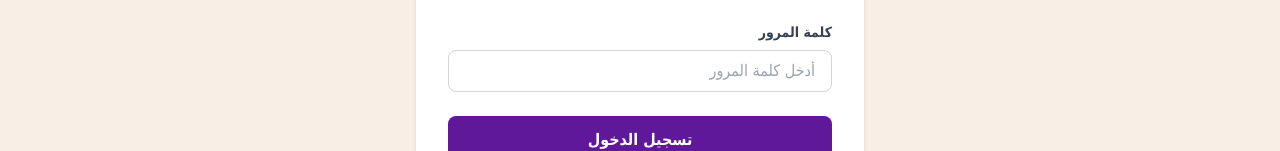
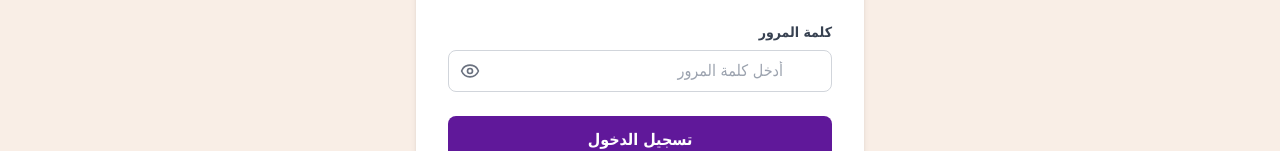
Before and after one commit to adnane-dev-rapport/Portail.web1.0, a React (Vite) app: page /login in a window 1280 px wide. Shown: the part 442-593 px from the top of the page. Built offline with nearby package versions, Linux system fonts and the light colour scheme; a web font is replaced by a local one.

Commit message:
Add password visibility toggle to Login page

```diff
--- a/client/pages/Login.tsx
+++ b/client/pages/Login.tsx
@@ -1,5 +1,6 @@
 import { Link, useNavigate } from "react-router-dom";
 import { useState } from "react";
+import { Eye, EyeOff } from "lucide-react";
 import Header from "@/components/Header";
 import { useAuth } from "@/context/AuthContext";
 
@@ -14,6 +15,7 @@ export default function Login() {
   });
   const [error, setError] = useState("");
   const [loading, setLoading] = useState(false);
+  const [showPassword, setShowPassword] = useState(false);
 
   const handleChange = (e: React.ChangeEvent<HTMLInputElement>) => {
     const { name, value } = e.target;
@@ -139,14 +141,24 @@ export default function Login() {
                 <label className="block text-sm font-bold text-gray-700 mb-2">
                   كلمة المرور
                 </label>
+                <div className="relative">
                   <input
-                  type="password"
+                    type={showPassword ? "text" : "password"}
                     name="password"
                     value={formData.password}
                     onChange={handleChange}
                     placeholder="أدخل كلمة المرور"
-                  className="w-full px-4 py-2 border border-gray-300 rounded-lg focus:outline-none focus:ring-2 focus:ring-scout-purple"
+                    className="w-full px-4 py-2 pr-12 border border-gray-300 rounded-lg focus:outline-none focus:ring-2 focus:ring-scout-purple"
                   />
+                  <button
+                    type="button"
+                    onClick={() => setShowPassword(!showPassword)}
+                    className="absolute left-3 top-1/2 transform -translate-y-1/2 text-gray-500 hover:text-gray-700 transition-colors"
+                    aria-label={showPassword ? "إخفاء كلمة المرور" : "عرض كلمة المرور"}
+                  >
+                    {showPassword ? <EyeOff size={20} /> : <Eye size={20} />}
+                  </button>
+                </div>
               </div>
 
               <button
```
Lines whose indentation alone changed are shown as unchanged.
